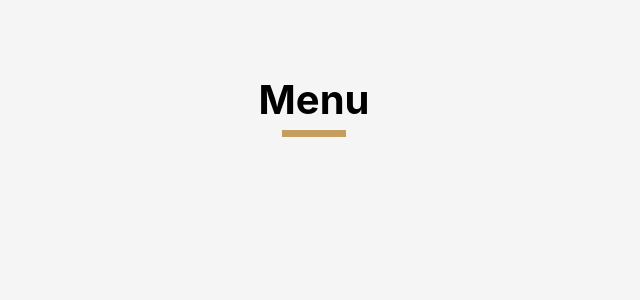
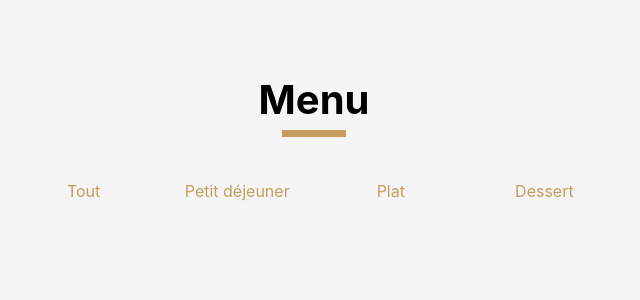
Before and after one commit to smartful/menu, a React (Create React App) app: page / in a window 1280 px wide. Shown: the top 300 px of the page, without its empty margins (326-966 px from the left). Built offline with nearby package versions, Linux system fonts and the light colour scheme.

Commit message:
Add CategoryButton UI

```diff
--- a/src/App.tsx
+++ b/src/App.tsx
@@ -1,11 +1,13 @@
 import React from "react";
 import "./App.css";
 import MainTitle from "./components/MainTitle";
+import MealCategories from "./components/MealCategories";
 
 function App() {
   return (
     <div className="App">
       <MainTitle title="Menu" barColor="#c59d5f" />
+      <MealCategories />
     </div>
   );
 }
--- /dev/null
+++ b/src/components/CategoryButton/default.tsx
@@ -0,0 +1,12 @@
+import React from "react";
+import "./style.css";
+
+export interface CategoryButtonProps {
+  children: string;
+}
+
+const CategoryButton: React.FC<CategoryButtonProps> = ({ children }) => {
+  return <div className="categoryBtn">{children}</div>;
+};
+
+export default CategoryButton;
--- /dev/null
+++ b/src/components/CategoryButton/style.css
@@ -0,0 +1,13 @@
+.categoryBtn {
+  width: 7rem;
+  padding: 0.8rem;
+  color: #c59d5f;
+  background: whitesmoke;
+  margin: 2rem 0.5rem;
+  border-radius: 1.3rem;
+}
+
+.categoryBtn:hover {
+  color: whitesmoke;
+  background: #c59d5f;
+}
--- /dev/null
+++ b/src/components/MealCategories.tsx
@@ -0,0 +1,22 @@
+import React from "react";
+import CategoryButton from "./CategoryButton/default";
+
+const MealCategories: React.FC = () => {
+  const styleCategories: React.CSSProperties = {
+    display: "flex",
+    flexDirection: "row",
+    justifyContent: "center",
+    alignItems: "center",
+  };
+
+  return (
+    <div style={styleCategories}>
+      <CategoryButton>Tout</CategoryButton>
+      <CategoryButton>Petit déjeuner</CategoryButton>
+      <CategoryButton>Plat</CategoryButton>
+      <CategoryButton>Dessert</CategoryButton>
+    </div>
+  );
+};
+
+export default MealCategories;
```
